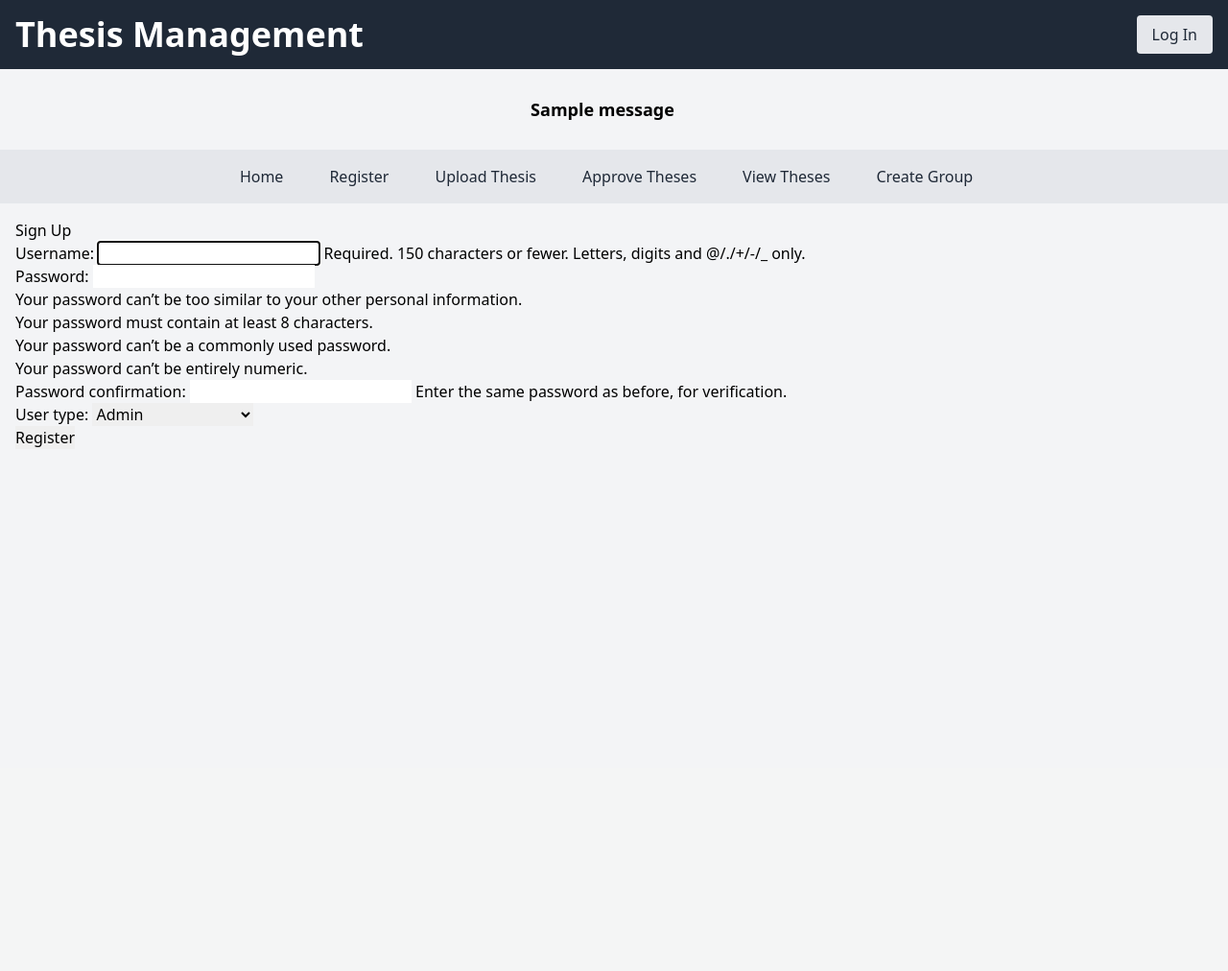
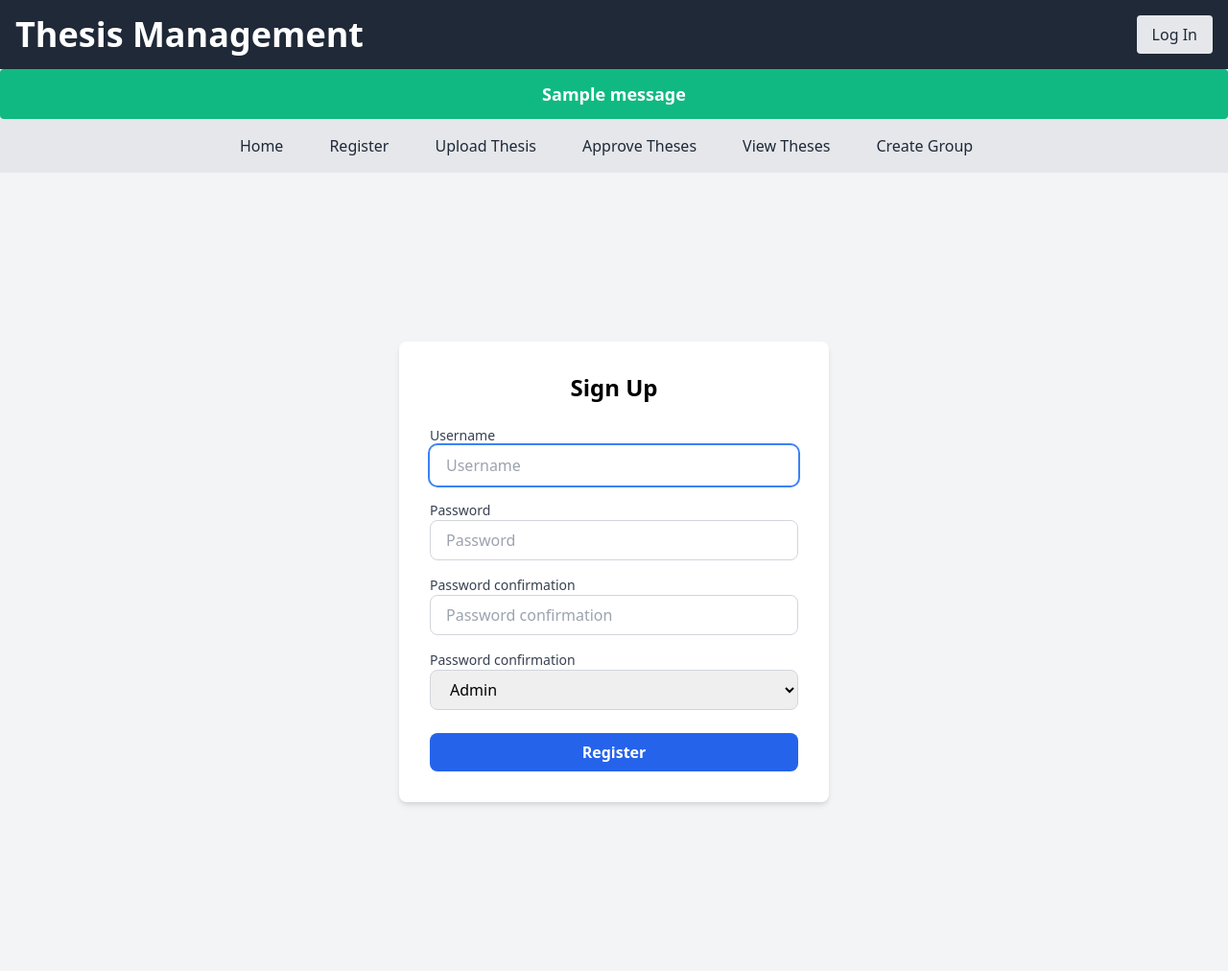
Before and after one commit to bishallamichhane44/Thesis-Management, a Django app: page /register/ in a window 1280 px wide. Shown: the whole page at 96% size. Before the commit the page ends 466 px from the top, so only its background shows below. Run offline with Django 5.2, Linux system fonts and the light colour scheme; tables that the repository leaves empty hold one stand-in row (values such as "Sample post"); one stand-in notice (Sample message) is shown.

Commit message:
forms styled

```diff
--- a/app_week6/form.py
+++ b/app_week6/form.py
@@ -1,6 +1,9 @@
 from django import forms
 from django.contrib.auth.forms import UserCreationForm, UserChangeForm
 from .models import User, Thesis, Group
+
+
+
 
 class UserRegistrationForm(UserCreationForm):
     user_type = forms.ChoiceField(choices=User.USER_TYPE_CHOICES)
@@ -8,6 +11,14 @@ class UserRegistrationForm(UserCreationForm):
     class Meta:
         model = User
         fields = ['username', 'password1','password2','user_type']
+
+    def __init__(self, *args, **kwargs):
+        super().__init__(*args, **kwargs)
+        for field_name, field in self.fields.items():
+            field.widget.attrs.update({
+                'class': 'w-full py-2 px-4 border border-gray-300 rounded-lg focus:outline-none focus:ring-2 focus:ring-blue-500 focus:border-transparent',
+                'placeholder': field.label  # Optional: set placeholder as the label text
+            })
 
 class UserLoginForm(forms.Form):
     username = forms.CharField(max_length=150)
--- a/app_week6/models.py
+++ b/app_week6/models.py
@@ -21,8 +21,8 @@ class Thesis(models.Model):
     description = models.TextField()
     supervisor = models.ForeignKey(User, limit_choices_to={'user_type': 2}, on_delete=models.CASCADE)
     is_approved = models.BooleanField(default=False)
-    students = models.ManyToManyField(User, related_name='theses', limit_choices_to={'user_type': 4})
-    interested = models.ManyToManyField(User, related_name='interested_theses', limit_choices_to={'user_type': 4})
+    students = models.ManyToManyField(User, related_name='theses', limit_choices_to={'user_type': 4}, blank=True, null=True)
+    interested = models.ManyToManyField(User, related_name='interested_theses', limit_choices_to={'user_type': 4},blank=True, null=True)
 
 
     def __str__(self):
@@ -32,3 +32,7 @@ class Group(models.Model):
     name = models.CharField(max_length=255)
     members = models.ManyToManyField(User, limit_choices_to={'user_type': 4})
     thesis = models.ForeignKey(Thesis, on_delete=models.CASCADE, limit_choices_to={'is_approved': True})
+
+
+    def __str__(self):
+        return self.name
--- a/app_week6/templates/app_week6/alert.html
+++ b/app_week6/templates/app_week6/alert.html
@@ -1,9 +1,9 @@
 {% if messages %}
-  <div class="container mx-auto p-4 flex flex-wrap -mx-3">
+
     {% for message in messages %}
-      <div class="w-full px-3 {% if message.tags %}{{ message.tags }}-bg {% endif %} {% if message.tags %}{{ message.tags }}-text {% endif %} text-sm py-3 rounded mx-auto flex justify-center items-center">
+      <div class="w-full px-3 {% if message.tags == 'success' %}bg-green-500 {% else %}bg-red-500{% endif %} {% if message.tags == 'success' %}text-white {% else %}text-white{% endif %} text-sm py-3 rounded mx-auto  justify-center items-center">
         <div class="text-center text-lg font-bold">{{ message }}</div>
       </div>
     {% endfor %}
-  </div>
+
 {% endif %}
--- a/app_week6/templates/app_week6/base.html
+++ b/app_week6/templates/app_week6/base.html
@@ -32,16 +32,24 @@
         </div>
     </header>
 
-    {% include "app_week6/alert.html" %}
+
+    <div class="flex flex-wrap justify-center">{% include "app_week6/alert.html" %}</div>
+
 
     <nav class="bg-gray-200 p-4">
         <ul class="flex flex-wrap justify-center">
             <li class="mr-4"><a href="{% url 'home' %}" class="text-gray-800 px-4 py-2 rounded">Home</a></li>
             <li class="mr-4"><a href="{% url 'register' %}" class="text-gray-800 px-4 py-2 rounded">Register</a></li>
+            {% if not user.user_type == 4%}
             <li class="mr-4"><a href="{% url 'upload_thesis' %}" class="text-gray-800 px-4 py-2 rounded">Upload Thesis</a></li>
             <li class="mr-4"><a href="{% url 'approve_thesis' %}" class="text-gray-800 px-4 py-2 rounded">Approve Theses</a></li>
+            {% endif %}
             <li class="mr-4"><a href="{% url 'view_theses' %}" class="text-gray-800 px-4 py-2 rounded">View Theses</a></li>
             <li class="mr-4"><a href="{% url 'create_group' %}" class="text-gray-800 px-4 py-2 rounded">Create Group</a></li>
+            {% if user.user_type == 4 %}
+            <li class="mr-4"><a href="{% url 'your_theses' %}" class="text-gray-800 px-4 py-2 rounded">Your Theses</a></li>
+            {% endif %}
+
         </ul>
     </nav>
 
--- a/app_week6/templates/app_week6/create_group.html
+++ b/app_week6/templates/app_week6/create_group.html
@@ -7,7 +7,8 @@
     <form method="post" style="display: flex; flex-direction: column; align-items: center; width: 50%; margin: 0 auto;">
         {% csrf_token %}
         {{ form.as_p }}
-        <button type="submit" style="margin-top: 1em; background-color: #4CAF50; color: white; padding: 10px 20px; border: none; border-radius: 4px; cursor: pointer;">Create Group</button>
+        <input type="submit" style="margin-top: 1em; background-color: #4CAF50; color: white; padding: 10px 20px; border: none; border-radius: 4px; cursor: pointer;" value="Create Group" />
+
     </form>
     <style>
         form {
--- a/app_week6/templates/app_week6/register.html
+++ b/app_week6/templates/app_week6/register.html
@@ -1,12 +1,46 @@
 {% extends 'app_week6/base.html' %}
 
 {% block content %}
+<div class="flex justify-center items-center min-h-screen bg-gray-100">
+    <div class="w-full max-w-md bg-white shadow-md rounded-lg p-8">
+        <form method="POST" novalidate>
+            {% csrf_token %}
+            <h2 class="text-2xl font-bold mb-6 text-center">Sign Up</h2>
+            <div class="space-y-4">
+                <div>
+                    <label for="{{ form.username.id_for_label }}" class="block text-sm font-medium text-gray-700">{{ form.username.label }}</label>
+                    {{ form.username }}
+                    {% if form.username.errors %}
+                        <p class="text-red-500 text-xs italic">{{ form.username.errors }}</p>
+                    {% endif %}
+                </div>
+                <div>
+                    <label for="{{ form.password1.id_for_label }}" class="block text-sm font-medium text-gray-700">{{ form.password1.label }}</label>
+                    {{ form.password1 }}
+                    {% if form.password1.errors %}
+                        <p class="text-red-500 text-xs italic">{{ form.password1.errors }}</p>
+                    {% endif %}
+                </div>
+                <div>
+                    <label for="{{ form.password2.id_for_label }}" class="block text-sm font-medium text-gray-700">{{ form.password2.label }}</label>
+                    {{ form.password2 }}
+                    {% if form.password2.errors %}
+                        <p class="text-red-500 text-xs italic">{{ form.password2.errors }}</p>
+                    {% endif %}
+                </div>
 
-<form method="POST" novalidate>
-	{% csrf_token %}
-	<h2>Sign Up</h2>
-	{{ form.as_p }}
-	<input type="submit" value="Register" />
-</form>
-
-{% endblock content%}
+                <div>
+                    <label for="{{ form.password2.id_for_label }}" class="block text-sm font-medium text-gray-700">{{ form.password2.label }}</label>
+                    {{ form.user_type }}
+                    {% if form.user_type.errors %}
+                        <p class="text-red-500 text-xs italic">{{ form.user_type.errors }}</p>
+                    {% endif %}
+                </div>
+            </div>
+            <div class="mt-6 flex justify-center">
+                <input type="submit" value="Register" class="w-full py-2 px-4 bg-blue-600 text-white font-semibold rounded-lg hover:bg-blue-700 focus:outline-none focus:ring-2 focus:ring-blue-500 focus:ring-offset-2 cursor-pointer" />
+            </div>
+        </form>
+    </div>
+</div>
+{% endblock content %}
--- a/app_week6/templates/app_week6/thesis_detail.html
+++ b/app_week6/templates/app_week6/thesis_detail.html
@@ -10,6 +10,8 @@
             <p class="text-gray-600">Is Approved: {{ thesis.is_approved }}</p>
             <p class="text-gray-600">Supervisor: {{ thesis.supervisor }}</p>
         </div>
+        {% if user.user_type != 4 %}
+
 
         <div class="flex flex-col items-start justify-start border border-gray-400 rounded-md p-4">
             <p class="text-gray-600">Interested students:</p>
@@ -26,6 +28,7 @@
             </ul>
 
         </div>
+        {% endif %}
     </div>
     <div class="flex flex-col items-center justify-center w-1/2 mb-6">
         <div class="flex flex-col items-center justify-center border border-gray-400 rounded-md p-4">
--- a/app_week6/views.py
+++ b/app_week6/views.py
@@ -45,6 +45,8 @@ from .form import UserRegistrationForm, ThesisForm, GroupForm
 from .models import Thesis, Group,User
 from .form import UserLoginForm
 from django.contrib import messages
+from django.urls import reverse
+from django.http import HttpResponseRedirect
 
 
 def register(request):
@@ -181,14 +183,30 @@ def approve_student(request, thesis_id, student_id):
         student = User.objects.get(pk=student_id)
         thesis = Thesis.objects.get(pk=thesis_id)
         if ((request.user.user_type == 2)):
-            thesis.students.add(student)
-            thesis.interested.remove(student)
-            thesis.save()
-            messages.success(request, "Student added successfully")
-            return redirect('view_theses')
+            print(thesis.students.count())
+            if (thesis.students.count() < 5):
+                thesis.students.add(student)
+                thesis.interested.remove(student)
+                thesis.save()
+                messages.success(request, "Student added successfully")
+                return redirect('view_theses')
+            else:
+                messages.error(request, "Cannot Add more than 5 students")
+                return redirect('view_theses')
+
         else:
             messages.error(request, "Not authorized to approve a student")
             return redirect('home')
     else:
         messages.error(request, "Invalid request")
+        return HttpResponseRedirect(request.path_info)
+
+
+@login_required
+def your_theses(request):
+    if ((request.user.user_type == 4)):
+        theses = Thesis.objects.filter(students__in=[request.user])
+        return render(request, 'app_week6/your_theses.html', {'theses': theses})
+    else:
+        messages.error(request, "Not authorized to view  theses")
         return redirect('home')
--- a/project_week6/urls.py
+++ b/project_week6/urls.py
@@ -38,10 +38,13 @@ urlpatterns = [
     path('upload_thesis/', views.upload_thesis, name='upload_thesis'),
     path('approve_thesis/', views.approve_thesis, name='approve_thesis'),
     path('view_theses/', views.view_theses, name='view_theses'),
+
     path('create_group/', views.create_group, name='create_group'),
+
     path('approve/<int:thesis_id>/', views.approve, name='approve'),
     path('request_to_join/<int:thesis_id>/', views.request_join, name='request_to_join'),
     path('view_theses/<int:thesis_id>/', views.thesis_detail, name='view_theses'),
     path('approve_student/<int:thesis_id>/<int:student_id>/', views.approve_student, name='approve_student'),
+    path('your_theses/', views.your_theses, name='your_theses'),
 
 ]
```
Also changed, not shown: app_week6/templates/app_week6/view_theses.html (+10 -7 lines), app_week6/templates/app_week6/your_theses.html (added, +20 -0 lines), app_week6/migrations/0011_alter_thesis_interested_alter_thesis_students.py (added), db.sqlite3.
